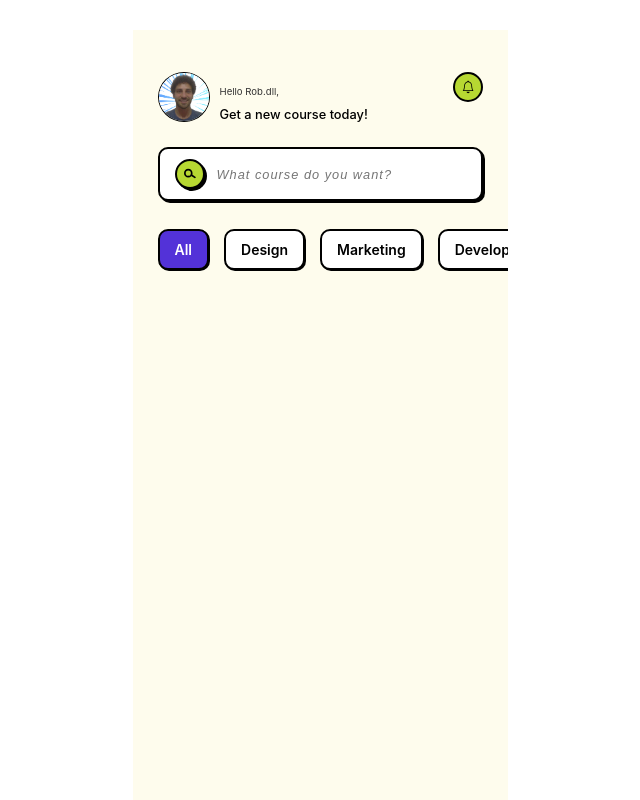
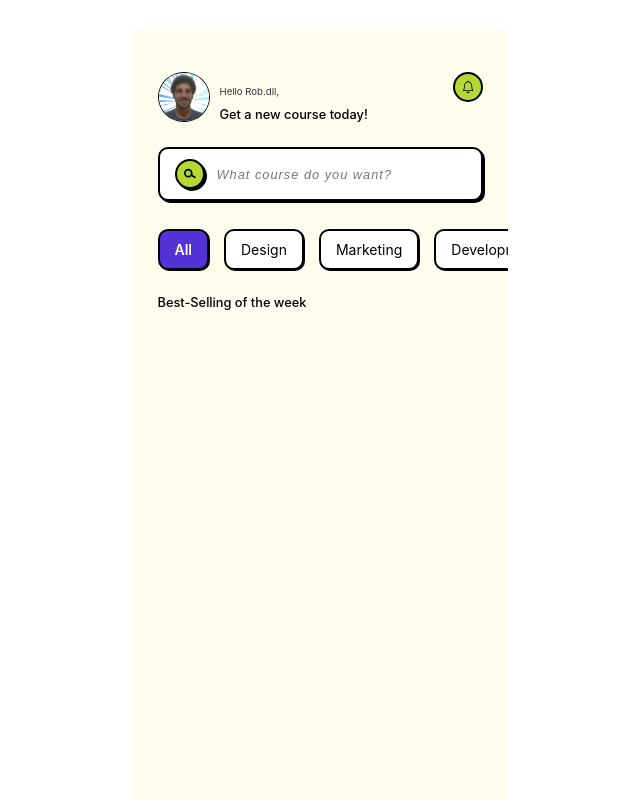
Before and after one commit to robdll/neobrutalist-courseshop, a Next.js app: page / in a window 1280 px wide. Shown: the whole page, without its empty margins (320-960 px from the left). Built offline with nearby package versions, Linux system fonts and the light colour scheme.

Commit message:
adds featured title

```diff
--- a/pages/index.js
+++ b/pages/index.js
@@ -14,6 +14,7 @@ export default function Home() {
         <AppNav />
         <AppSearch />
         <Categories />
+        <span className={styles.featuredTitle}>Best-Selling of the week</span>
         {/*
         <Featured />
         <Releases />
--- a/styles/Categories.module.scss
+++ b/styles/Categories.module.scss
@@ -29,7 +29,6 @@
   display: inline;
   cursor: pointer;
   background: var(--color-white);
-  font-weight: 600;
   user-select: none;
 }
 
@@ -40,4 +39,5 @@
 .active {
   background: var(--color-violet);
   color: var(--color-white);
+  font-weight: 600;
 }
--- a/styles/Home.module.scss
+++ b/styles/Home.module.scss
@@ -16,3 +16,10 @@
   background-color: #fefced;
   overflow: hidden;
 }
+
+.featuredTitle {
+  font-weight: 500;
+  font-size: 0.8rem;
+  align-self: flex-start;
+  margin-top: 22px;
+}
```
